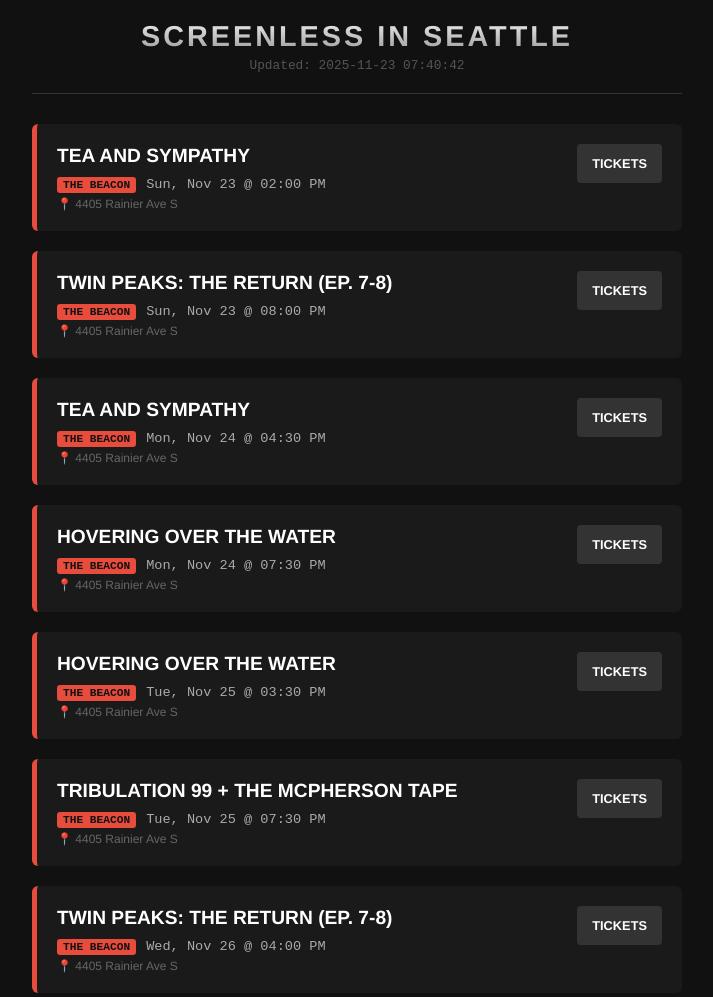
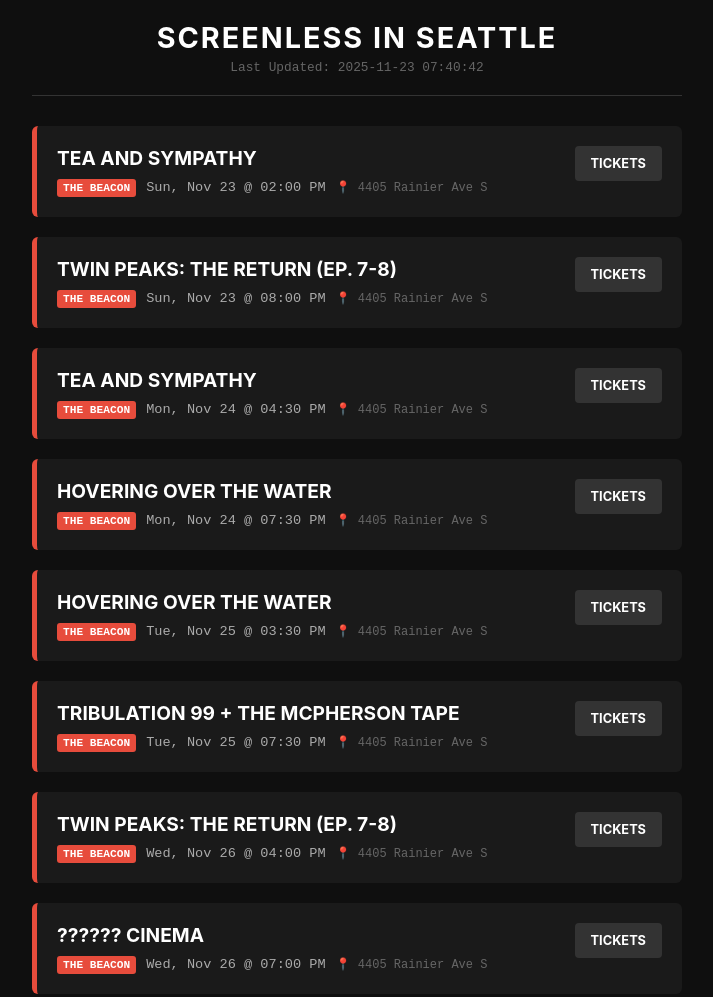
Before and after one commit to mtthwmcbrd/seattle-film-listings, a plain HTML site: page index.html in a window 1280 px wide. Shown: the top 997 px of the page, without its empty margins (283-996 px from the left). Drawn offline with Linux system fonts and the light colour scheme.

Commit message:
Update index.html

```diff
--- a/index.html
+++ b/index.html
@@ -6,12 +6,12 @@
     <title>Screenless in Seattle</title>
     <style>
         body {
-            font-family: "Helvetica Neue", Helvetica, Arial, sans-serif;
+            font-family: -apple-system, BlinkMacSystemFont, "Segoe UI", Roboto, Helvetica, Arial, sans-serif;
             max-width: 650px;
             margin: 0 auto;
             padding: 20px;
-            background-color: #111;
-            color: #eee;
+            background-color: #0f0f0f;
+            color: #e0e0e0;
         }
 
         header {
@@ -24,17 +24,15 @@
         h1 {
             margin: 0;
             text-transform: uppercase;
-            letter-spacing: 3px;
+            letter-spacing: 2px;
             font-size: 1.8rem;
-            background: -webkit-linear-gradient(#eee, #999);
-            -webkit-background-clip: text;
-            -webkit-text-fill-color: transparent;
+            color: #fff;
         }
 
         #updated-at {
             margin-top: 5px;
             font-size: 0.8rem;
-            color: #555;
+            color: #666;
             font-family: monospace;
         }
 
@@ -46,16 +44,15 @@
             display: flex;
             justify-content: space-between;
             align-items: flex-start;
-            border-left: 5px solid #555; /* Default border */
-            transition: transform 0.2s;
+            border-left: 5px solid #555;
+            transition: background 0.2s;
         }
 
         .movie-card:hover {
-            transform: translateY(-2px);
-            background: #222;
+            background: #252525;
         }
 
-        /* Theater Specific Styles */
+        /* Theater Colors */
         .theater-beacon { border-left-color: #e74c3c; } /* Beacon Red */
         .theater-nwff { border-left-color: #9b59b6; }   /* NWFF Purple */
 
@@ -73,29 +70,30 @@
             display: flex;
             align-items: center;
             gap: 10px;
-            margin-top: 5px;
+            margin-top: 8px;
             font-size: 0.85rem;
             color: #aaa;
             font-family: monospace;
+            flex-wrap: wrap;
         }
 
         .badge {
-            padding: 2px 6px;
+            padding: 3px 6px;
             border-radius: 3px;
             font-weight: bold;
             font-size: 0.7rem;
             text-transform: uppercase;
-            color: #111;
+            color: #000;
         }
 
-        .badge-beacon { background-color: #e74c3c; }
-        .badge-nwff { background-color: #9b59b6; }
+        .badge-beacon { background-color: #e74c3c; color: white; }
+        .badge-nwff { background-color: #9b59b6; color: white; }
 
-        .location-text {
+        .location-pin {
+            display: flex;
+            align-items: center;
             color: #666;
             font-size: 0.75rem;
-            display: block;
-            margin-top: 4px;
         }
 
         a.ticket-btn {
@@ -103,7 +101,7 @@
             text-decoration: none;
             background: #333;
             color: white;
-            padding: 12px 15px;
+            padding: 10px 16px;
             border-radius: 4px;
             font-weight: bold;
             font-size: 0.8rem;
@@ -128,14 +126,12 @@
         async function loadMovies() {
             try {
                 const response = await fetch('listings.json');
-                if (!response.ok) throw new Error("File not found");
                 const data = await response.json();
 
-                document.getElementById('updated-at').innerText = 'Updated: ' + data.updated_at;
+                document.getElementById('updated-at').innerText = 'Last Updated: ' + data.updated_at;
                 renderMovies(data.movies);
             } catch (error) {
-                document.getElementById('movie-list').innerHTML =
-                    '<p style="text-align:center">Loading...</p>';
+                document.getElementById('movie-list').innerHTML = '<p style="text-align:center">Loading...</p>';
             }
         }
 
@@ -152,9 +148,9 @@
             movies.forEach(movie => {
                 const card = document.createElement('div');
 
-                // Determine styling based on theater
-                let theaterClass = 'theater-default';
-                let badgeClass = 'badge-default';
+                // Styling logic
+                let theaterClass = '';
+                let badgeClass = 'badge';
 
                 if (movie.theater === 'The Beacon') {
                     theaterClass = 'theater-beacon';
@@ -172,8 +168,8 @@
                         <div class="meta-row">
                             <span class="badge ${badgeClass}">${movie.theater}</span>
                             <span>${movie.date_display}</span>
+                            <span class="location-pin">📍 ${movie.location}</span>
                         </div>
-                        <span class="location-text">📍 ${movie.location}</span>
                     </div>
                     <a href="${movie.link}" target="_blank" class="ticket-btn">Tickets</a>
                 `;
```
